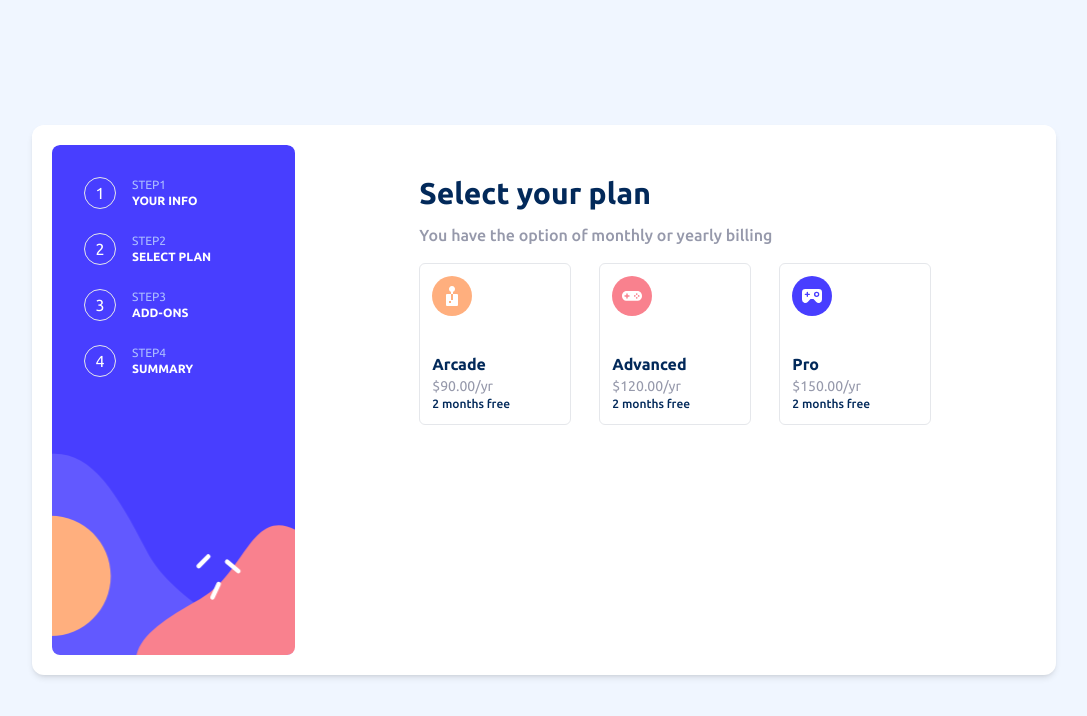
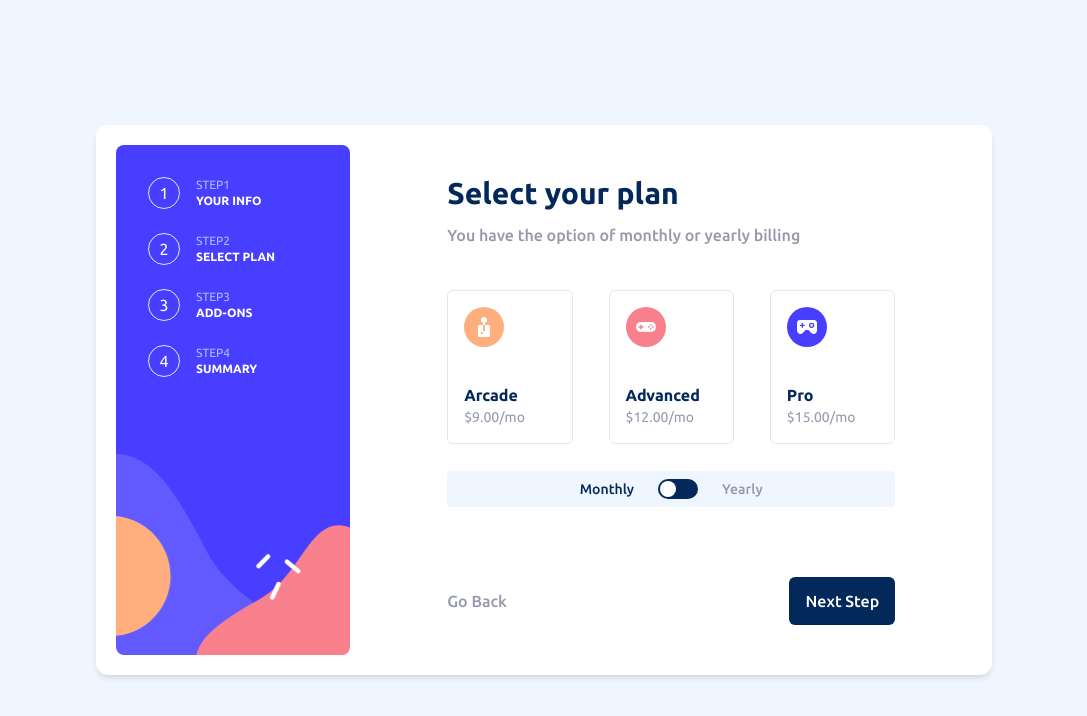
Before and after one commit to HenryAprendo/multi-step-forms, an Angular app: page / in a window 1280 px wide. Shown: the top 716 px of the page, without its empty margins (96-1183 px from the left). Built offline with nearby package versions, Linux system fonts and the light colour scheme.

Commit message:
Diseño del switch y ajustes de tamaños para corregir detalles

```diff
--- a/src/app/components/select-plan/select-plan.component.html
+++ b/src/app/components/select-plan/select-plan.component.html
@@ -1,10 +1,10 @@
 
 <app-frame>
-  <section class="w-full h-full">
+  <section class="w-full h-full flex flex-col">
     <app-form-title>Select your plan</app-form-title>
     <app-form-description>You have the option of monthly or yearly billing</app-form-description>
 
-    <ul class="space-y-3 md:space-y-0 md:flex md:flex-row md:justify-between md:items-center md:gap-x-5 xl:gap-x-7">
+    <ul class="space-y-3 h-[280px] md:h-48 md:space-y-0 md:flex md:flex-row md:justify-between md:items-center md:gap-x-5 xl:gap-x-9 xl:h-52">
       <li *ngFor="let plan of plans" class="w-auto md:w-1/3 hover:cursor-pointer">
         <app-card-plan
           [plan]="plan"
@@ -16,5 +16,24 @@
       </li>
     </ul>
 
+
+    <section class="flex gap-x-6 items-center justify-center p-2 bg-magnolia rounded">
+      <span class="text-sm text-cool-gray font-medium" [class.text-marine-blue]="!chooseMonthYearly" >Monthly</span>
+      <!-- Switch -->
+      <div class="w-10 h-5 bg-marine-blue rounded-2xl relative hover:cursor-pointer" (click)="toggleChooseMonthYearly()">
+        <div class="w-4 h-4 rounded-full bg-white absolute top-[2px] left-[2px] ease-out duration-200 transition-all" [ngClass]="chooseMonthYearly ? 'left-[21px]' : '' " ></div>
+      </div>
+      <span class="text-sm text-cool-gray font-medium" [class.text-marine-blue]="chooseMonthYearly">Yearly</span>
+    </section>
+
+
+
+    <div class="flex-grow"></div>
+
+    <div class="flex justify-between">
+      <button class="hidden text-cool-gray font-medium text-sm hover:cursor-pointer hover:text-marine-blue md:block xl:text-base" >Go Back</button>
+      <app-button-action>Next Step</app-button-action>
+    </div>
+
   </section>
 </app-frame>
--- a/src/app/components/select-plan/select-plan.component.ts
+++ b/src/app/components/select-plan/select-plan.component.ts
@@ -1,5 +1,6 @@
-import { Component, Input } from '@angular/core';
+import { Component, inject} from '@angular/core';
 import { CommonModule } from '@angular/common';
+import { Router } from '@angular/router';
 
 import { FrameComponent } from './../shared/frame/frame.component';
 import { ButtonActionComponent } from './../shared/button-action/button-action.component';
@@ -18,13 +19,16 @@ import { plans, Plan} from './../../data/plans';
 })
 export class SelectPlanComponent {
 
+  router:Router = inject(Router);
+
+  // Lista de planes
   plans: Plan[] = plans.slice();
 
   planSelected!:Plan;
 
   selectedId = 0;
 
-  chooseMonthYearly = true;
+  chooseMonthYearly = false;
 
   toggleChooseMonthYearly() {
     this.chooseMonthYearly = !this.chooseMonthYearly;
@@ -34,4 +38,13 @@ export class SelectPlanComponent {
     this.selectedId = id;
   }
 
+  //Métodos Redireccionamiento
+  goBack(){
+    this.router.navigate(['/']);
+  }
+
+  redirectNextStep() {
+    this.router.navigate(['']);
+  }
+
 }
--- a/src/app/components/shared/card-plan/card-plan.component.ts
+++ b/src/app/components/shared/card-plan/card-plan.component.ts
@@ -10,8 +10,8 @@ import { Plan } from 'src/app/data/plans';
     <article
       *ngIf="plan"
       (click)="selectedPlan()"
-      class="flex gap-x-2.5 border p-3 rounded-md md:flex-col md:gap-y-8 xl:gap-y-10"
-      [ngClass]="planId === plan.id ? 'bg-magnolia border-light-blue' : '' "
+      class="flex gap-x-2.5 border p-3 rounded-md md:flex-col md:gap-y-8 xl:gap-y-10 xl:p-4"
+      [ngClass]="planId === plan.id ? 'bg-magnolia border-purplish-blue' : '' "
     >
       <figure>
         <img [src]="plan.image" [alt]="plan.title">
@@ -30,15 +30,19 @@ import { Plan } from 'src/app/data/plans';
 })
 export class CardPlanComponent {
 
-
+  // data del plan a renderizar
   @Input() plan!:Plan;
 
+  //Selecciona entre plan mensual y anual
   @Input() choosePlan:boolean = true;
 
+  // Identifica el plan seleccionado y agrega clases de estilos
   @Input() planId:number = 0;
 
+  // Emite un evento cuando se hace click en la card, el cual es escuchado por el padre.
   @Output() onSelect = new EventEmitter<number>();
 
+  // Se ejecuta mediante el click a la card y emite el evento onSelect, con el id del plan.
   selectedPlan() {
     this.onSelect.emit(this.plan.id);
   }
--- a/src/app/components/shared/form-description/form-description.component.ts
+++ b/src/app/components/shared/form-description/form-description.component.ts
@@ -6,7 +6,7 @@ import { CommonModule } from '@angular/common';
   standalone: true,
   imports: [CommonModule],
   template: `
-      <p class="text-sm text-cool-gray font-medium mb-2 xl:text-base xl:mb-4">
+      <p class="text-sm text-cool-gray font-medium mb-3 md:mb-2 xl:text-base xl:mb-4">
         <ng-content></ng-content>
       </p>
   `,
--- a/src/app/components/shared/frame/frame.component.html
+++ b/src/app/components/shared/frame/frame.component.html
@@ -11,7 +11,7 @@
   </footer>
 </section>
 
-<section class="fixed inset-x-[6%] top-[17vh] bg-white h-auto p-5 rounded-xl shadow-md md:max-w-4xl md:h-[450px] md:inset-y-0 md:pr-0 md:m-auto xl:h-[550px] xl:max-w-5xl">
+<section class="fixed inset-x-[6%] top-[17vh] bg-white h-auto p-5 rounded-xl shadow-md md:max-w-4xl md:h-[450px] md:inset-y-0 md:pr-0 md:m-auto xl:h-[550px] xl:max-w-4xl">
   <section class="h-full flex flex-col md:flex-row md:items-center">
     <div class="hidden h-full rounded-lg w-80 relative bg-cover bg-center bg-no-repeat md:block" style="background-image: url('./../../../../assets/images/bg-sidebar-desktop.svg') ;">
       <div class="absolute top-0">
@@ -19,7 +19,7 @@
       </div>
     </div>
     <div class="w-full flex items-center justify-center">
-      <section class="w-full h-auto md:max-w-sm md:h-[370px] xl:h-[450px] xl:max-w-lg">
+      <section class="w-full h-auto md:max-w-sm md:h-[370px] xl:h-[450px] xl:max-w-md">
         <ng-content>
           <!-- h-full w-full deben ser colocados en el contenedor principal del componente que sera insertado en el ng-content -->
         </ng-content>
```
Also changed, not shown: 1 other file (tests, documents, lock files or other folders).
